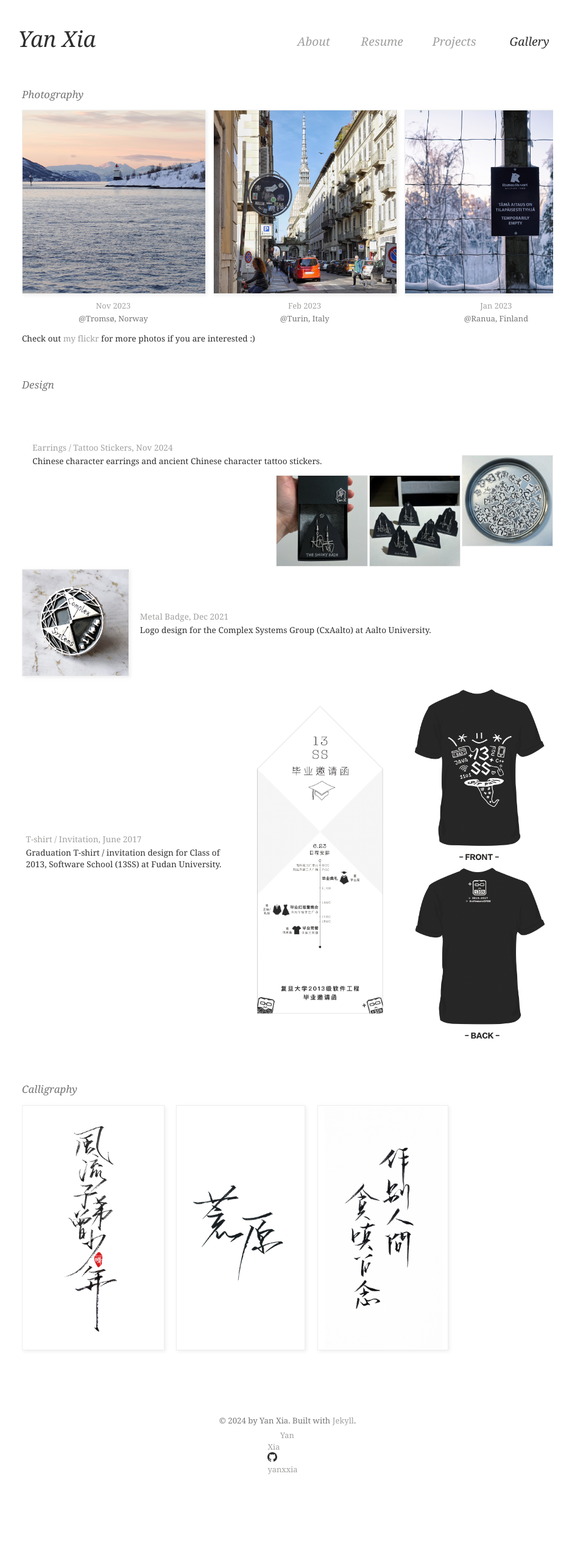
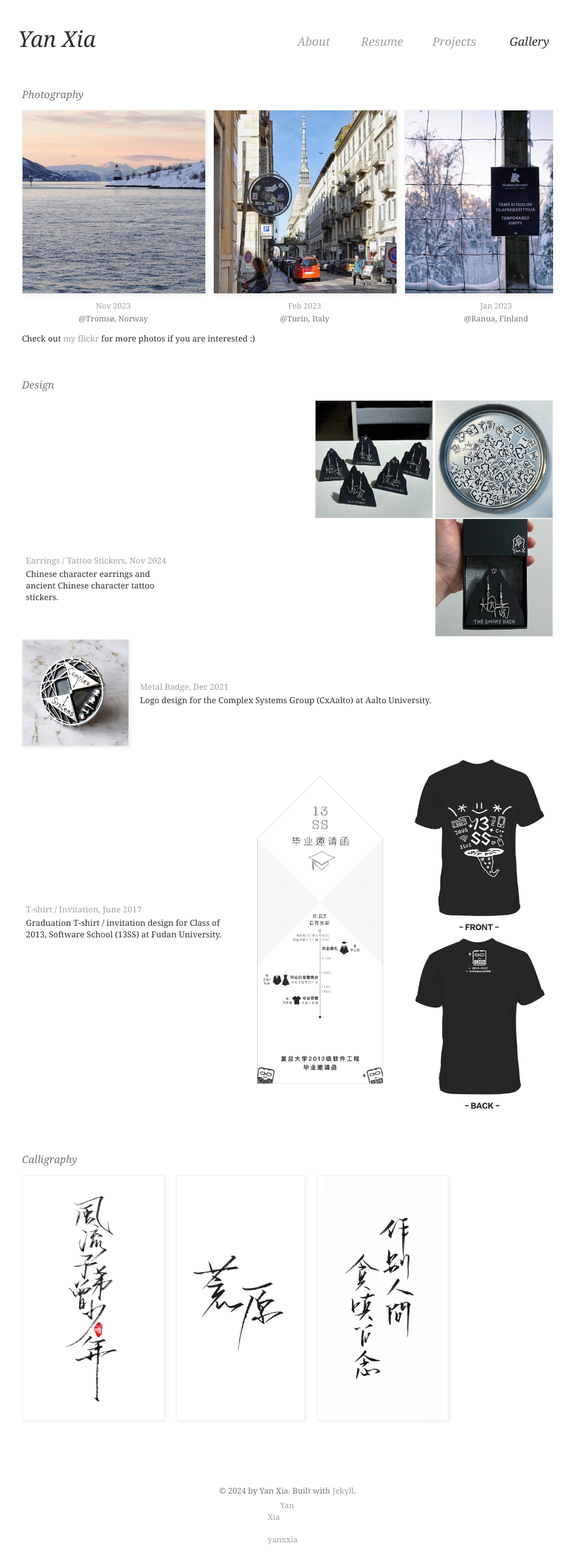
Before and after one commit to yanxxia/yanxxia.github.io, a Jekyll site: the page built from gallery.html, in a window 1280 px wide. Shown: the whole page at 61% size, without its empty margins (168-1107 px from the left). Built offline with Jekyll 4.4.1, drawn with Linux system fonts in a browser that asks for light colours; before the commit the page ends 2433 px from its top, so only the background shows below that.

Commit message:
Update gallery page

```diff
--- a/_layouts/default.html
+++ b/_layouts/default.html
@@ -17,13 +17,13 @@
         <p class='copyright'>&copy; 2024 by Yan Xia. Built with <a href="https://jekyllrb.com/">Jekyll</a>.</p>
         {%- if site.googlescholar_username -%}
         <div class='social-media'>
-          <a href="https://scholar.google.com/citations?user={{ site.googlescholar_username| cgi_escape | escape }}&hl=en"><svg class="svg-icon googlescholar"><use xlink:href="{{ '/assets/minima-social-icons.svg#google_scholar' | relative_url }}"></use></svg>
+          <a href="https://scholar.google.com/citations?user={{ site.googlescholar_username| cgi_escape | escape }}&hl=en"><svg class="svg-icon googlescholar"><use xlink:href="/assets/minima-social-icons/google_scholar.svg"></use></svg>
           <span class="username">Yan Xia</span></a>
           </div>
         {%- endif -%}
         {%- if site.github_username -%}
         <div class='social-media'><a href="https://github.com/{{ site.github_username| cgi_escape | escape }}">
-          <svg class="svg-icon github"><use xlink:href="{{ '/assets/minima-social-icons.svg#github' | relative_url }}"></use></svg>
+          <svg class="svg-icon github"><use xlink:href="/assets/minima-social-icons/github.svg"></use></svg>
           <span class="username">{{ site.github_username| escape }}</span></a>
         </div>
         {%- endif -%}
--- a/_sass/main.scss
+++ b/_sass/main.scss
@@ -303,9 +303,9 @@
 .design.chch {
   display: inline-block;
   float: right;
-  width: 17%;
+  width: 22%;
   border: 1px solid $border-color;
-  margin-left: 2px;
+  margin-left: 3px;
 }
 
 .design.cxaalto {
--- a/gallery.html
+++ b/gallery.html
@@ -82,8 +82,10 @@
   <div class="section-div">
     <p class="section-title">Design</p>
     <div class="design-div">
-      <p class="design-time chch">Earrings / Tattoo Stickers, Nov 2024</p>
-      <p class="design-description chch">Chinese character earrings and ancient Chinese character tattoo stickers.</p>
+      <div class="design-description-div ss">
+        <p class="design-time chch">Earrings / Tattoo Stickers, Nov 2024</p>
+        <p class="design-description chch">Chinese character earrings and ancient Chinese character tattoo stickers.</p>
+      </div>
       <img class="design chch" src="assets/images/design/tattoo_stickers.jpg" />
       <img class="design chch" src="assets/images/design/earrings_2.jpg" />
       <img class="design chch" src="assets/images/design/earrings_1.jpg" />
```
Also changed, not shown: assets/minima-social-icons/github.svg (added), assets/minima-social-icons/google_scholar.svg (added), 2 other files.
